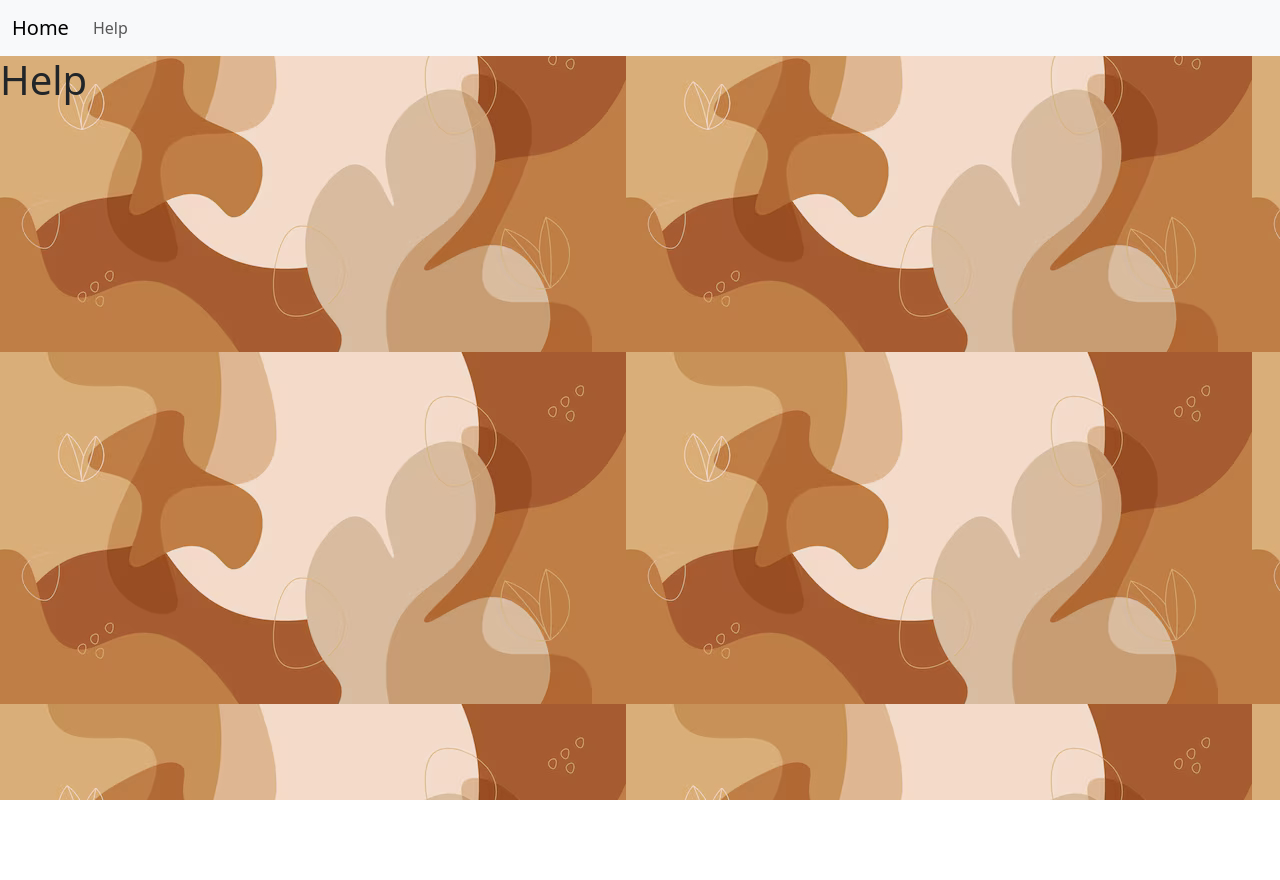
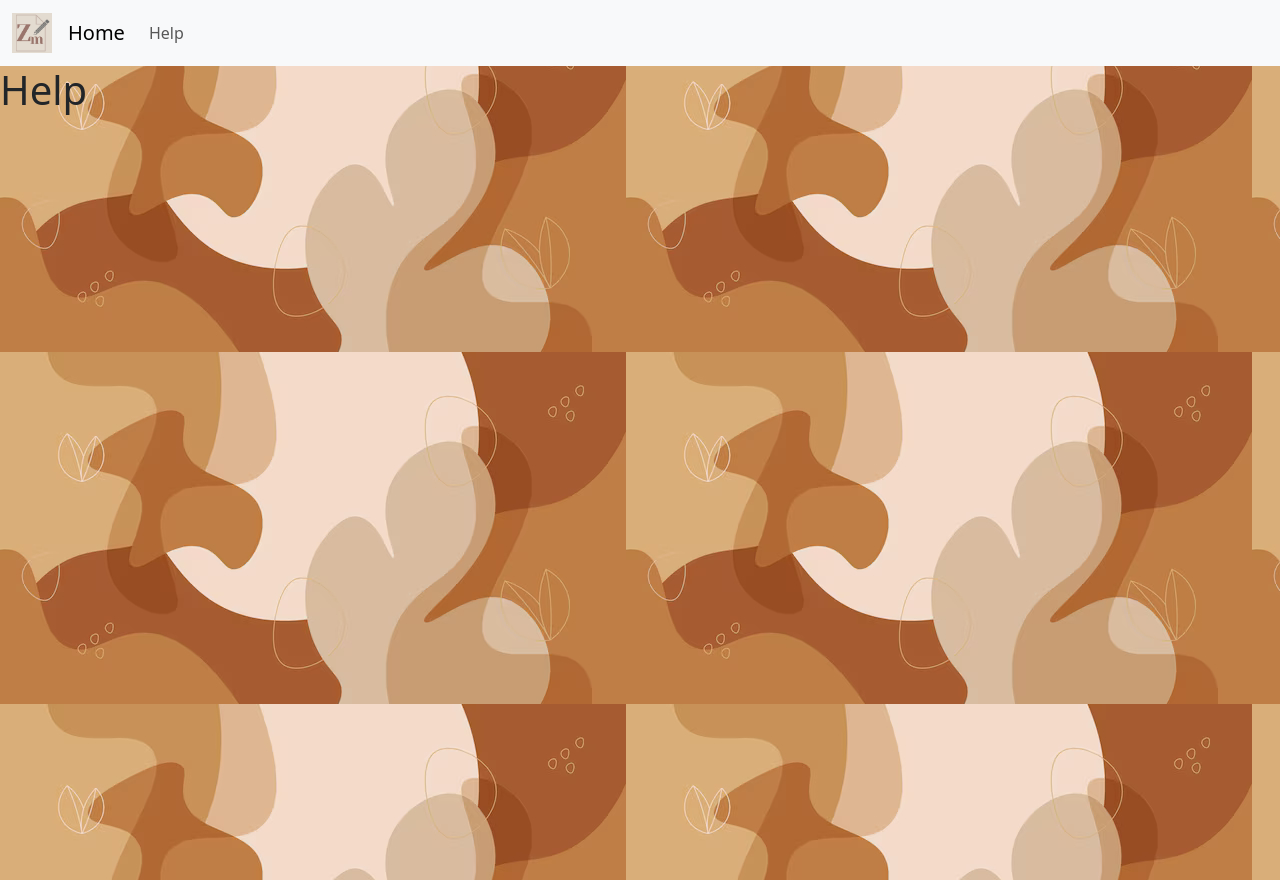
Before and after one commit to amalb1729/ZenMark, a React (Vite) app in the folder frontend/: page /help in a window 1280 px wide. Before the commit the page ends 800 px from the top, so only its background shows below. Built offline with nearby package versions, Linux system fonts and the light colour scheme.

Commit message:
Added logo

```diff
--- a/frontend/package.json
+++ b/frontend/package.json
@@ -10,6 +10,8 @@
     "preview": "vite preview"
   },
   "dependencies": {
+    "@react-pdf-viewer/core": "^3.12.0",
+    "@react-pdf-viewer/default-layout": "^3.12.0",
     "bootstrap": "^5.3.3",
     "react": "^18.3.1",
     "react-bootstrap": "^2.10.8",
--- a/frontend/src/App.jsx
+++ b/frontend/src/App.jsx
@@ -2,6 +2,7 @@ import { useState } from 'react';
 import { BrowserRouter as Router, Route, Routes, Link } from 'react-router-dom';
 import ZenMark from './ZenMark';
 import Help from './Help';
+import logo from './assets/logo.jpg'
 
 
 function App() {
@@ -12,6 +13,9 @@ function App() {
       <div>
         <nav class="navbar navbar-expand-lg bg-body-tertiary">
           <div class="container-fluid">
+          <a class="navbar-brand" href="/">
+            <img src={logo} alt="Bootstrap" width="40" height="40"/>
+            </a>
             <a class="navbar-brand" href="/">Home</a>
             <button class="navbar-toggler" type="button" data-bs-toggle="collapse" data-bs-target="#navbarNav" aria-controls="navbarNav" aria-expanded="false" aria-label="Toggle navigation">
               <span class="navbar-toggler-icon"></span>
--- a/frontend/src/Help.jsx
+++ b/frontend/src/Help.jsx
@@ -1,9 +1,10 @@
+
 function Help(){
 
     return(
 
         <>
-        <div>
+        <div className="help">
             <h1>Help</h1>
         </div>
         </>
--- a/frontend/src/ZenMark.css
+++ b/frontend/src/ZenMark.css
@@ -1,7 +1,7 @@
 body {
     font-family: 'Segoe UI', Tahoma, Geneva, Verdana, sans-serif;
     display: flex;
-    height: 100vh;
+    height: 110vh;
     width: 100%;
     margin: 0;
     background-color: #f8f9fa;
```
Also changed, not shown: frontend/src/assets/logo.jpg (added), 1 other file (tests, documents, lock files or other folders).
